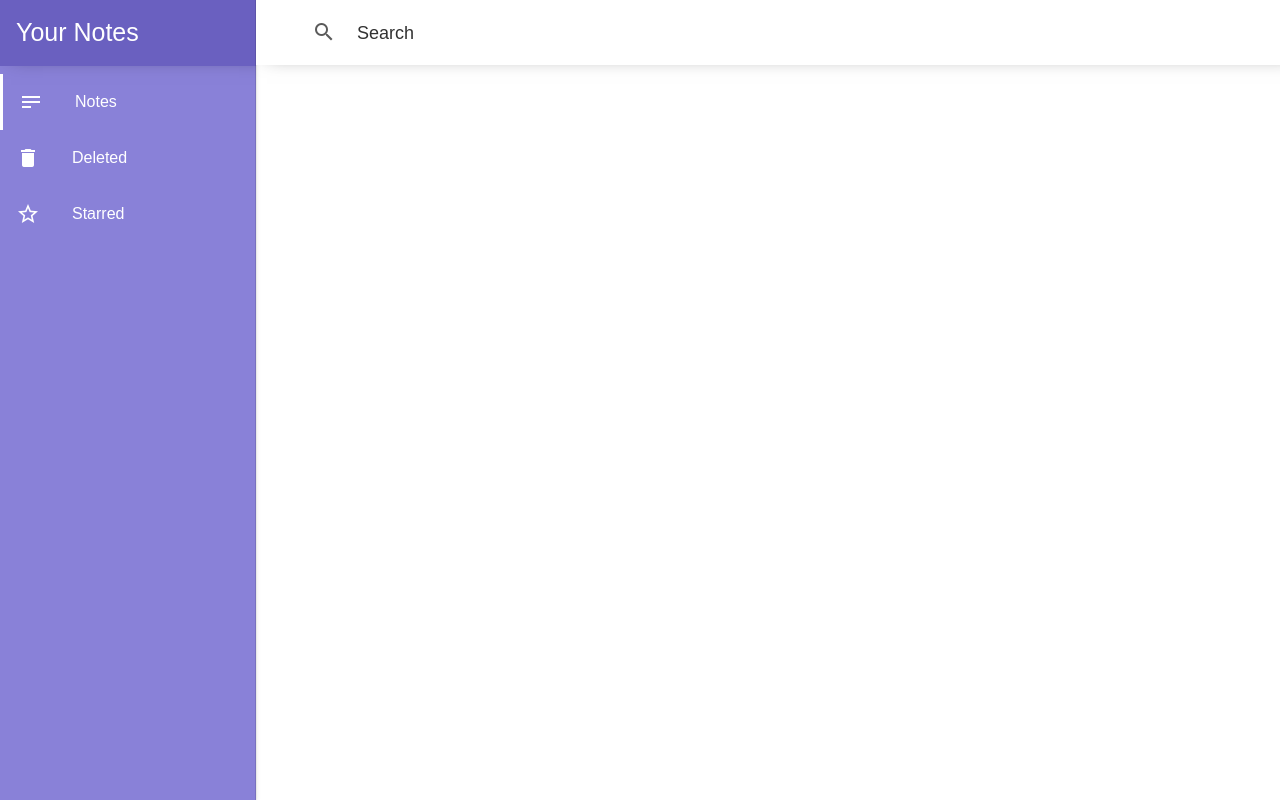
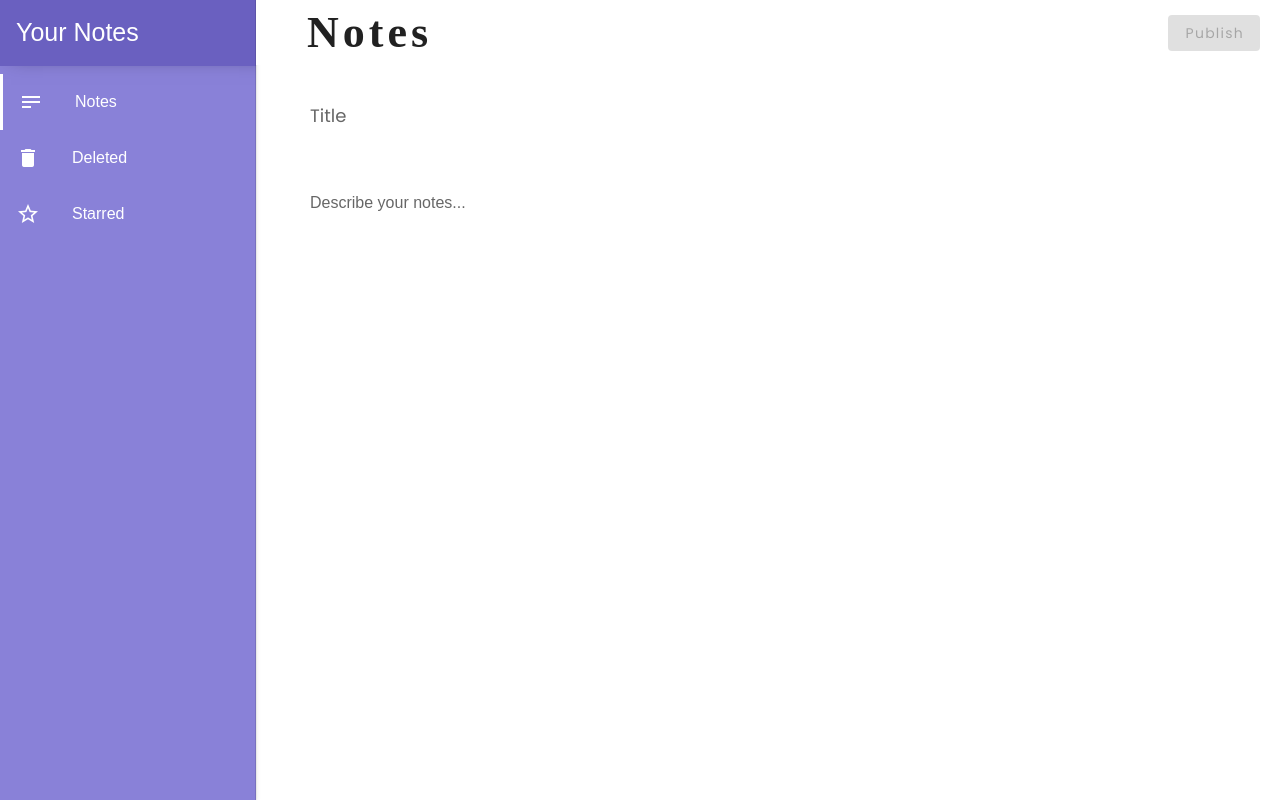
Before and after one commit to FrozenHearth/NotesVue, a Vue app: page /add-notes in a window 1280 px wide. Built offline with nearby package versions, Linux system fonts and the light colour scheme; a web font is replaced by a local one.

Commit message:
Create separate component for top area in main content

```diff
--- /dev/null
+++ b/src/components/ContentTop.vue
@@ -0,0 +1,34 @@
+<template>
+  <v-container class="top-container">
+    <v-btn
+      @click="$router.push({ name: 'AddNotes' })"
+      class="text-capitalize top-btn"
+      color="primary"
+      text
+    >
+      <v-icon left>mdi-plus-circle-outline</v-icon>Add New Note
+    </v-btn>
+  </v-container>
+</template>
+
+<script>
+export default {
+  name: "ContentTop"
+};
+</script>
+
+<style scoped>
+.top-container {
+  display: flex;
+  justify-content: flex-end;
+  width: 92%;
+  margin-top: 3rem;
+  margin-bottom: -2rem;
+}
+.top-btn {
+  font-size: 1.4rem;
+  font-weight: 500;
+  letter-spacing: 0.5px;
+  font-family: Poppins, sans-serif;
+}
+</style>
--- a/src/router/index.js
+++ b/src/router/index.js
@@ -7,10 +7,40 @@
   {
     path: "/",
     name: "Home",
+    redirect: "/notes"
+  },
+  {
+    path: "/notes",
+    name: "Notes",
     // route level code-splitting
     // this generates a separate chunk (about.[hash].js) for this route
     // which is lazy-loaded when the route is visited.
     component: () => import(/* webpackChunkName: "home" */ "../views/Home.vue")
+  },
+  {
+    path: "/deleted",
+    name: "Notes",
+    // route level code-splitting
+    // this generates a separate chunk (about.[hash].js) for this route
+    // which is lazy-loaded when the route is visited.
+    component: () => import(/* webpackChunkName: "home" */ "../views/Home.vue")
+  },
+  {
+    path: "/starred",
+    name: "Notes",
+    // route level code-splitting
+    // this generates a separate chunk (about.[hash].js) for this route
+    // which is lazy-loaded when the route is visited.
+    component: () => import(/* webpackChunkName: "home" */ "../views/Home.vue")
+  },
+  {
+    path: "/add-notes",
+    name: "AddNotes",
+    // route level code-splitting
+    // this generates a separate chunk (about.[hash].js) for this route
+    // which is lazy-loaded when the route is visited.
+    component: () =>
+      import(/* webpackChunkName: "home" */ "../views/AddNotes.vue")
   }
 ];
 
--- a/src/store/index.js
+++ b/src/store/index.js
@@ -4,8 +4,20 @@
 Vue.use(Vuex);
 
 export default new Vuex.Store({
-  state: {},
-  mutations: {},
-  actions: {},
+  state: {
+    notesList: []
+  },
+  mutations: {
+    submitNotes(state, payload) {
+      state.notesList.push(payload);
+      console.log(state.notesList);
+    }
+  },
+  actions: {
+    actionSubmitNotes({ commit }, payload) {
+      console.log(payload);
+      commit("submitNotes", payload);
+    }
+  },
   modules: {}
 });
--- /dev/null
+++ b/src/views/AddNotes.vue
@@ -0,0 +1,124 @@
+<template>
+  <v-container>
+    <v-btn
+      :disabled="disableBtn"
+      class="publish-btn text-capitalize"
+      color="primary"
+      @click="handleSubmitNotes"
+    >Publish</v-btn>
+    <v-form class="d-flex flex-column align-center">
+      <v-col cols="12">
+        <v-text-field
+          class="title-text-field"
+          solo
+          autocomplete="off"
+          label="Title"
+          v-model="details.title"
+        ></v-text-field>
+      </v-col>
+      <v-col cols="12" class="desc-text-field-container">
+        <v-textarea
+          :spellcheck="false"
+          auto-grow
+          full-width
+          class="desc-text-field"
+          autocomplete="off"
+          label="Describe your notes..."
+          v-model="details.description"
+          solo
+        ></v-textarea>
+      </v-col>
+    </v-form>
+  </v-container>
+</template>
+
+<script>
+import { mapActions } from "vuex";
+export default {
+  name: "AddNotes",
+  data() {
+    return {
+      details: {
+        title: "",
+        description: ""
+      },
+      disableBtn: true,
+      notesData: {}
+    };
+  },
+  watch: {
+    details: {
+      handler() {
+        const { title, description } = this.details;
+        if (title.length > 0 && description.length > 0) {
+          this.disableBtn = false;
+        }
+      },
+      deep: true
+    }
+  },
+  mounted() {
+    console.log(this.notesData);
+  },
+  methods: {
+    handleSubmitNotes() {
+      const { title, description } = this.details;
+      if (title && description) {
+        this.disableBtn = false;
+        this.notesData = {
+          title: title,
+          description: description,
+          dateCreated: new Date()
+        };
+        this.actionSubmitNotes(this.notesData).then(() => {
+          this.$router.push({ name: "Notes" });
+        });
+      }
+    },
+    ...mapActions(["actionSubmitNotes"])
+  }
+};
+</script>
+
+<style scoped>
+.title-text-field >>> .v-input__slot {
+  padding: 1rem 3rem !important;
+  background: none !important;
+  box-shadow: none !important;
+  font-family: Poppins, sans-serif;
+}
+.title-text-field >>> label {
+  font-size: 1.8rem;
+}
+.title-text-field >>> input {
+  font-size: 1.8rem;
+  font-weight: 400;
+  padding-bottom: 1.2rem;
+  height: 40px;
+}
+.desc-text-field-container {
+  margin-top: -3rem;
+}
+.desc-text-field >>> .v-input__slot {
+  padding: 1rem 3rem !important;
+  background: none !important;
+  box-shadow: none !important;
+}
+.desc-text-field >>> label {
+  font-size: 1.6rem;
+}
+.desc-text-field >>> textarea {
+  font-size: 1.6rem;
+  position: relative;
+  padding: 9px 12px 0px 0px;
+}
+.publish-btn {
+  font-size: 1.4rem !important;
+  font-weight: 400;
+  font-family: Poppins, sans-serif;
+  position: absolute;
+  right: 2rem;
+  top: -5rem;
+  z-index: 5;
+}
+</style>
--- a/src/views/Home.vue
+++ b/src/views/Home.vue
@@ -1,15 +1,18 @@
 <template>
   <div>
+    <ContentTop />
     <Content />
   </div>
 </template>
 
 <script>
 import Content from "../components/Content";
+import ContentTop from "../components/ContentTop";
 export default {
   name: "Home",
   components: {
-    Content
+    Content,
+    ContentTop
   }
 };
 </script>
```
